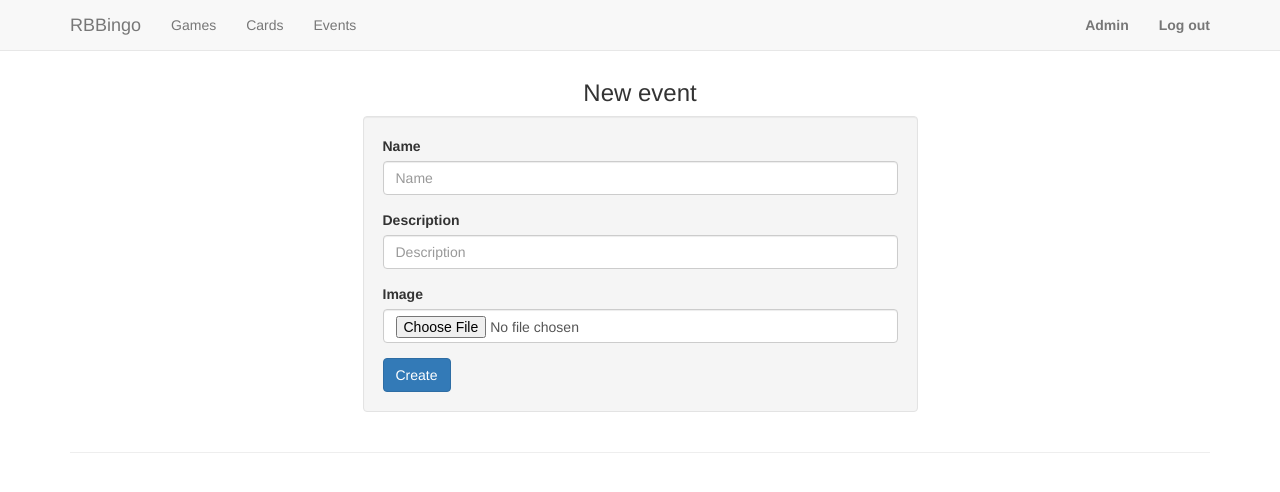
After one commit to bartromgens/rbbbingo, a Django app: page /event/new in a window 1280 px wide. The commit adds this page. Shown: the top 492 px of the page. Run offline with Django 3.2, Linux system fonts and the light colour scheme; the visitor is signed in with stand-in values (Sample User, id 1); some libraries are stand-ins or nearby versions.

Commit message:
Create new event form and navigation item

```diff
--- /dev/null
+++ b/bingo/forms.py
@@ -0,0 +1,16 @@
+from django import forms
+
+from bingo.models import FieldValue
+
+
+class NewFieldValuedForm(forms.ModelForm):
+    def __init__(self, *args, **kwargs):
+        super(NewFieldValuedForm, self).__init__(*args, **kwargs)
+
+        self.fields['name'] = forms.CharField(required=True)
+        self.fields['description'] = forms.CharField(required=False)
+        self.fields['image'] = forms.ImageField(required=False)
+
+    class Meta:
+        model = FieldValue
+        fields = '__all__'
--- a/bingo/models.py
+++ b/bingo/models.py
@@ -36,7 +36,6 @@ class FieldValue(models.Model):
         verbose_name = "Event"
 
 
-
 def get_random_field_value():
     value_random = FieldValue.objects.order_by('?').first()
     assert value_random
--- a/website/templates/website/base.html
+++ b/website/templates/website/base.html
@@ -41,6 +41,7 @@
 <!-- navbar -->
 <div class="navbar navbar-default navbar-fixed-top">
     <div class="container">
+
         <div class="navbar-header">
             <button type="button" class="navbar-toggle" data-toggle="collapse" data-target=".navbar-collapse">
                 <span class="icon-bar"></span>
@@ -49,6 +50,7 @@
             </button>
             <a class="navbar-brand" href="/">RBBingo</a>
         </div>
+
         <div class="navbar-collapse collapse navbar-responsive-collapse">
             <ul class="nav navbar-nav">
 
@@ -78,12 +80,12 @@
 
         </div>
         <!--/.nav-collapse -->
+
     </div>
 </div>
 
+
 <div class="container">
-
-    <br/>
 
     {% block content %}Empty page{% endblock %}
 
--- /dev/null
+++ b/website/templates/website/event_new.html
@@ -0,0 +1,42 @@
+{% extends "website/base.html" %}
+
+{% load bootstrap3 %}
+
+{% block content %}
+
+  <center><h3>New event</h3></center>
+
+<div class="row">
+    <div class="col-md-6 col-md-offset-3">
+        <div class="well well-md">
+
+            <form action="" method="post">
+            {% csrf_token %}
+            <div class="row">
+                <div class="col-sm-12">
+                {% bootstrap_field form.name %}
+                </div>
+            </div>
+            <div class="row">
+                <div class="col-sm-12">
+                {% bootstrap_field form.description %}
+                </div>
+            </div>
+            <div class="row">
+                <div class="col-sm-12">
+                {% bootstrap_field form.image %}
+                </div>
+            </div>
+
+            {% buttons %}
+                <button type="submit" class="btn btn-primary">
+                   Create
+                </button>
+            {% endbuttons %}
+            </form>
+
+        </div>
+    </div>
+</div>
+
+{% endblock %}
--- a/website/urls.py
+++ b/website/urls.py
@@ -11,6 +11,7 @@ from website.views import EventsView
 from website.views import GamesView
 from website.views import HomeView
 from website.views import JoinGameView
+from website.views import NewEventView
 
 
 urlpatterns = patterns(
@@ -22,6 +23,7 @@ urlpatterns = patterns(
     url(r'^cards/', login_required(CardsView.as_view())),
     url(r'^games/', login_required(GamesView.as_view())),
     url(r'^events/', login_required(EventsView.as_view())),
+    url(r'^event/new', login_required(NewEventView.as_view())),
     url(r'^field/toggle/(?P<field_id>[0-9]+)/$', login_required(CheckFieldView.as_view())),
     url(r'^game/join/(?P<game_id>[0-9]+)/$', login_required(JoinGameView.as_view())),
 )
--- a/website/views.py
+++ b/website/views.py
@@ -1,7 +1,10 @@
 import logging
 logger = logging.getLogger(__name__)
 
+
+from django.http import HttpResponseRedirect
 from django.views.generic import TemplateView
+from django.views.generic import FormView
 
 from bingo.models import add_info_to_card
 from bingo.models import add_info_to_game
@@ -10,6 +13,8 @@ from bingo.models import Card
 from bingo.models import Field
 from bingo.models import FieldValue
 from bingo.models import Game
+
+from bingo.forms import NewFieldValuedForm
 
 
 class HomeView(TemplateView):
@@ -86,3 +91,18 @@ class JoinGameView(TemplateView):
             create_card(game, self.request.user)
             context['message'] = "New bingo card created for you!"
         return context
+
+
+class NewEventView(FormView):
+    template_name = 'website/event_new.html'
+    form_class = NewFieldValuedForm
+    success_url = '/events/'
+
+    def form_valid(self, form):
+        super(NewEventView, self).form_valid(form)
+        form.save()
+        return HttpResponseRedirect('/events/')
+
+    def get_context_data(self, **kwargs):
+        context = super(NewEventView, self).get_context_data(**kwargs)
+        return context
```
Also changed, not shown: website/templates/website/events.html (+10 -0 lines).
